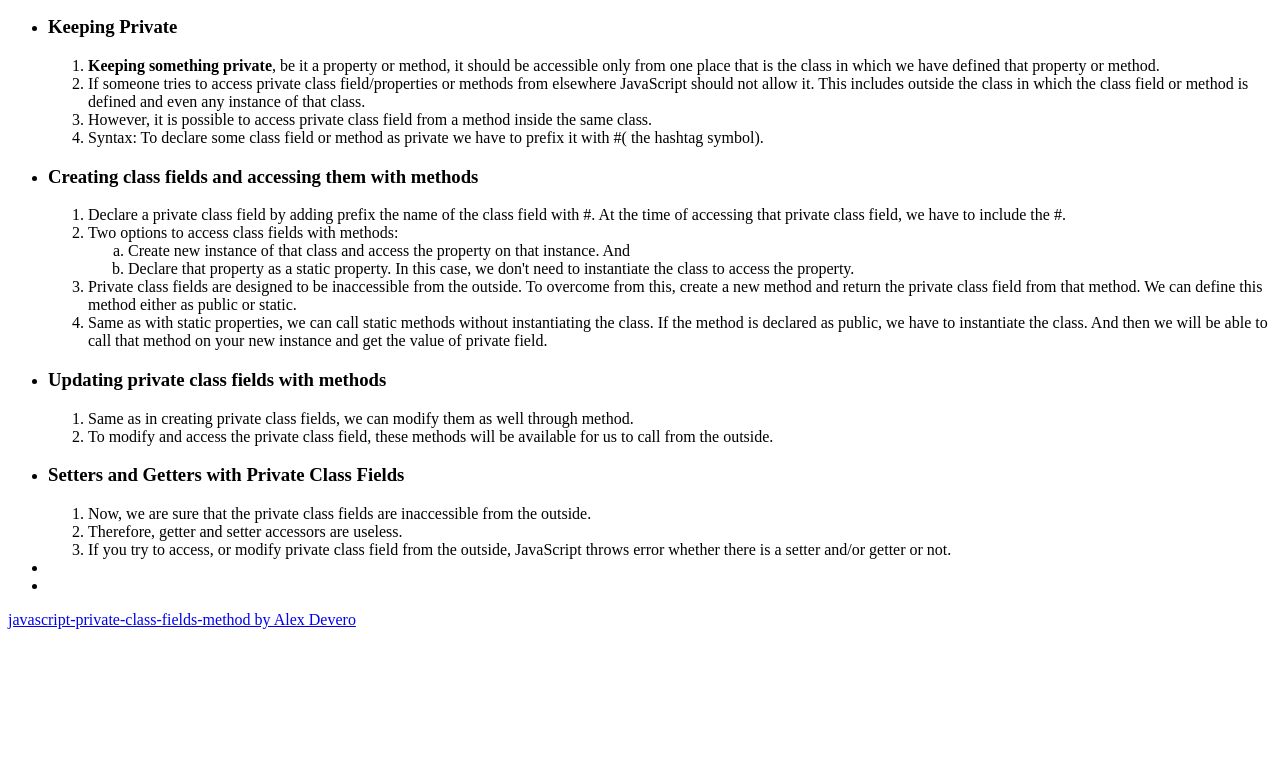
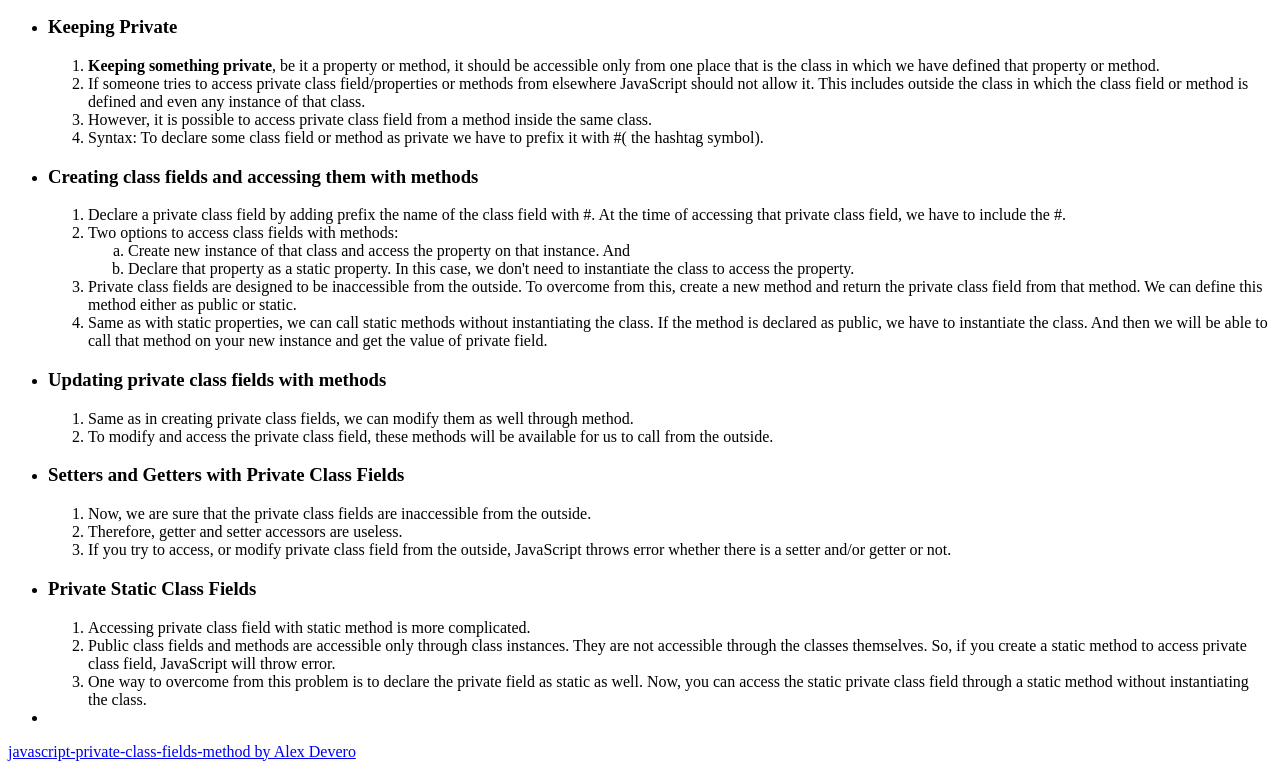
Before and after one commit to yugmani/alex-class-private, a website: page index.html in a window 1280 px wide. Shown: the part 105-882 px from the top of the page. Before the commit the page ends 800 px from the top, so only its background shows below. Drawn offline with Linux system fonts and the light colour scheme.

Commit message:
private static class fields

```diff
--- a/index.html
+++ b/index.html
@@ -97,7 +97,25 @@
         </li>
       </ol>
     </li>
-    <li></li>
+    <li>
+      <h3>Private Static Class Fields</h3>
+      <ol>
+        <li>
+          Accessing private class field with static method is more complicated.
+        </li>
+        <li>
+          Public class fields and methods are accessible only through class
+          instances. They are not accessible through the classes themselves. So,
+          if you create a static method to access private class field,
+          JavaScript will throw error.
+        </li>
+        <li>
+          One way to overcome from this problem is to declare the private field
+          as static as well. Now, you can access the static private class field
+          through a static method without instantiating the class.
+        </li>
+      </ol>
+    </li>
     <li></li>
   </ul>
   <p>
```
Also changed, not shown: index.js (+34 -0 lines).
